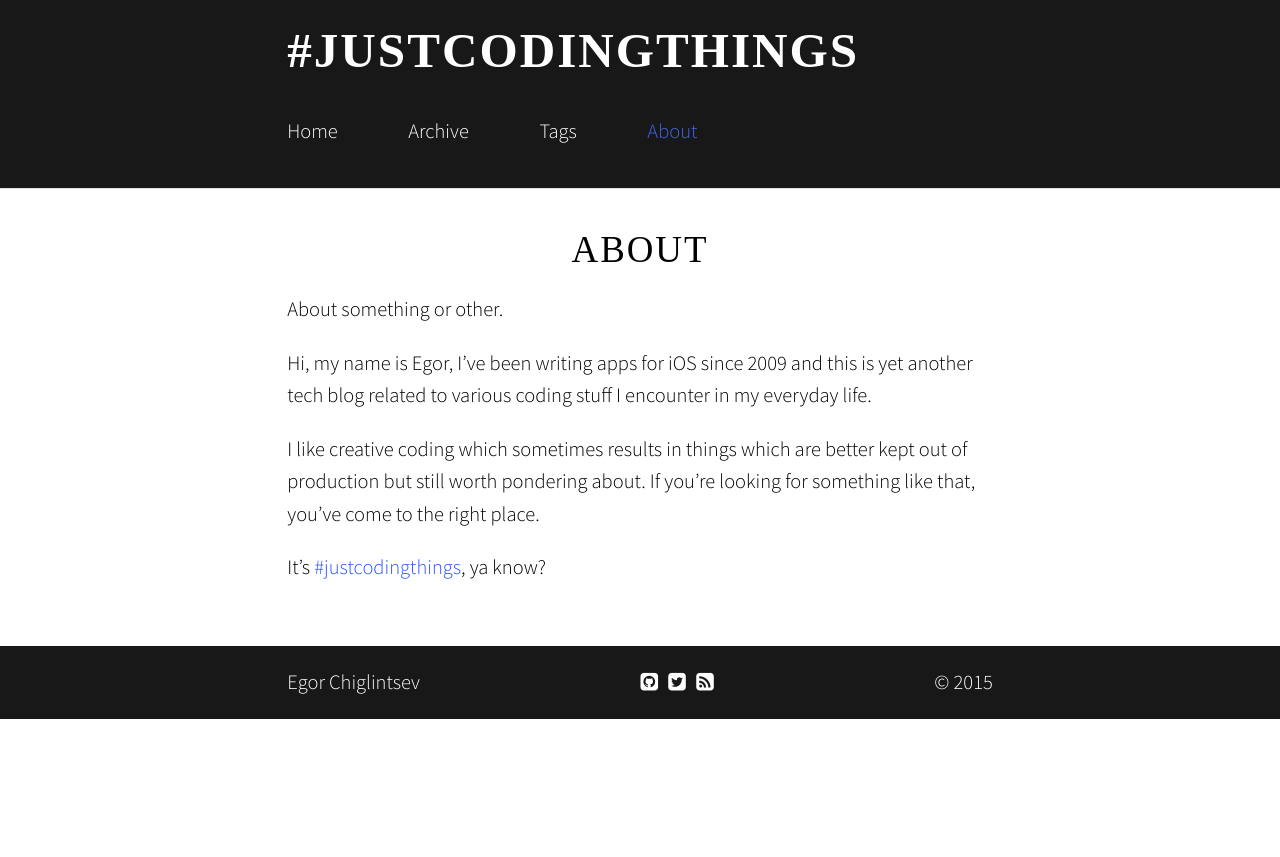
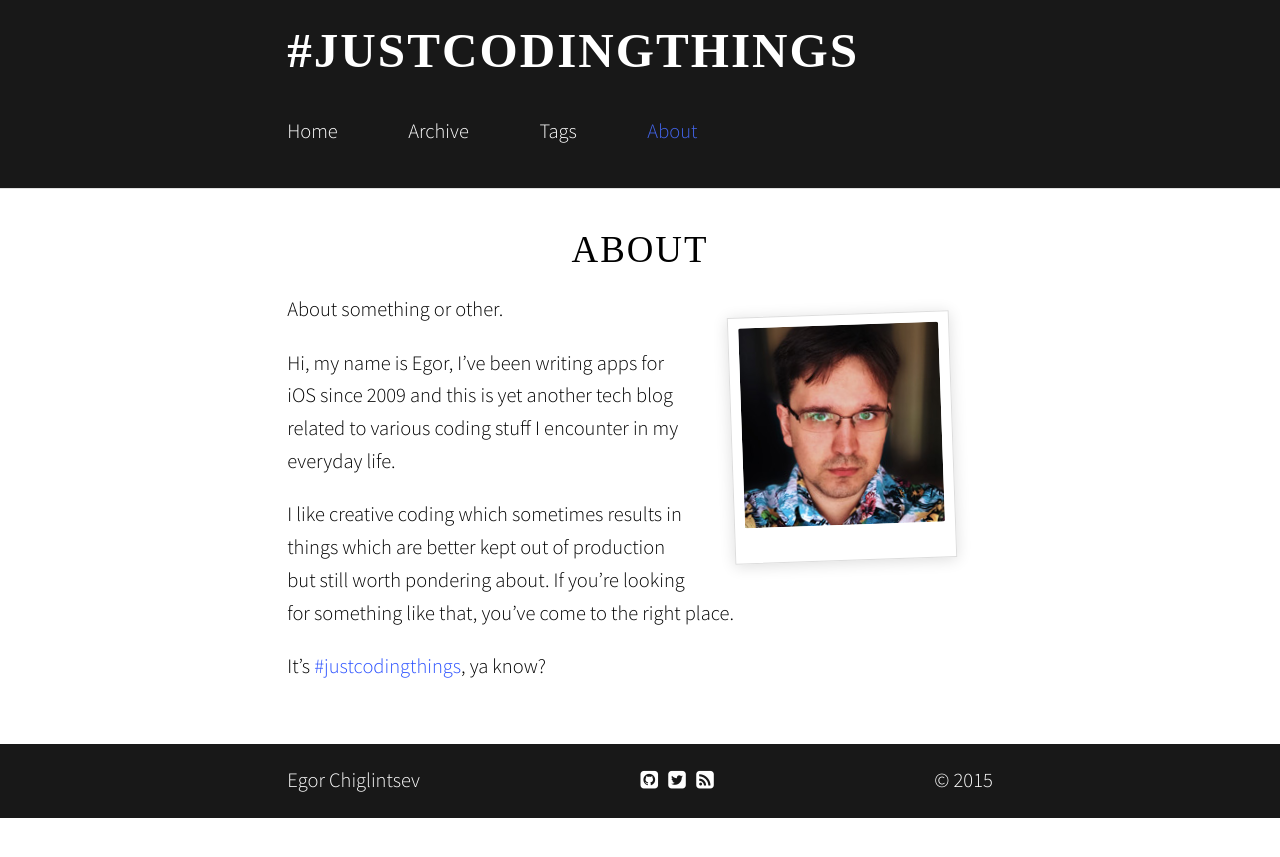
Before and after one commit to wanderwaltz/wanderwaltz.github.io, a Jekyll site: the page built from about/index.md, in a window 1280 px wide. Shown: the top 857 px of the page. Built offline with Jekyll 4.4.1, drawn with Linux system fonts in a browser that asks for light colours; nearby versions of some CDN libraries; some web fonts are replaced.

Commit message:
Added avatar image to about page.

```diff
--- a/_sass/_site.scss
+++ b/_sass/_site.scss
@@ -33,3 +33,19 @@ $base-color : #747474;
       }
     }
   }
+
+.photo {
+
+}
+
+
+.float-right {
+  float: right;
+  right: 0;
+  padding: 10px 10px 25px 10px;
+  background: #fff;
+  border: 1px solid #ddd;
+  box-shadow: 0px 2px 15px #ddd;
+  -moz-box-shadow: 0px 2px 15px #ddd;
+  -webkit-transform: rotate(-2deg);
+}
--- a/about/index.md
+++ b/about/index.md
@@ -3,6 +3,9 @@ title: About
 comments: false
 modified: 2015-03-26
 ---
+<figure class="photo float-right">
+  <img src="{{ site.url }}/images/avatar.jpg" alt="" width="200">
+</figure>
 About something or other.
 
 Hi, my name is Egor, I've been writing apps for iOS since 2009 and this is yet another tech blog related to various coding stuff I encounter in my everyday life.
```
